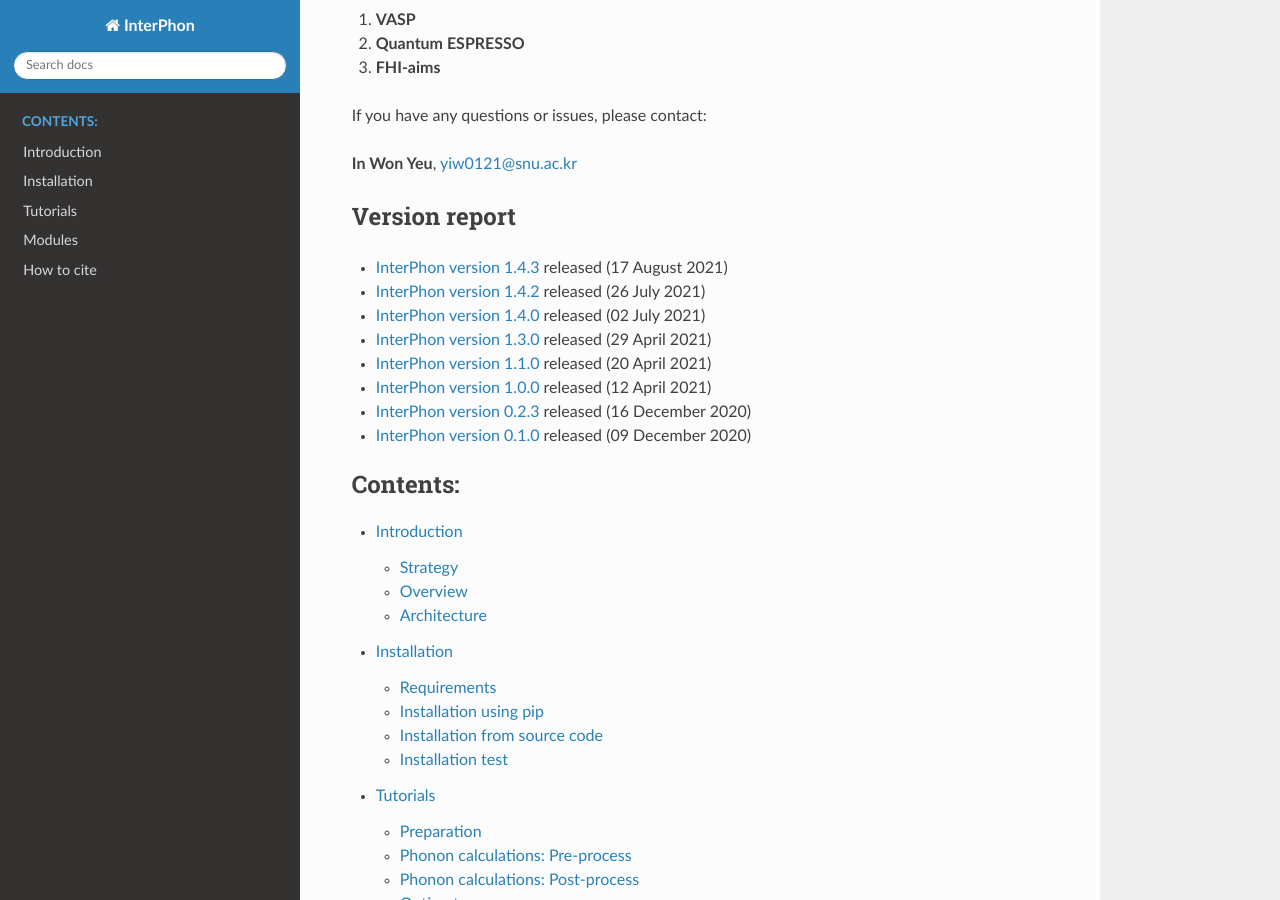
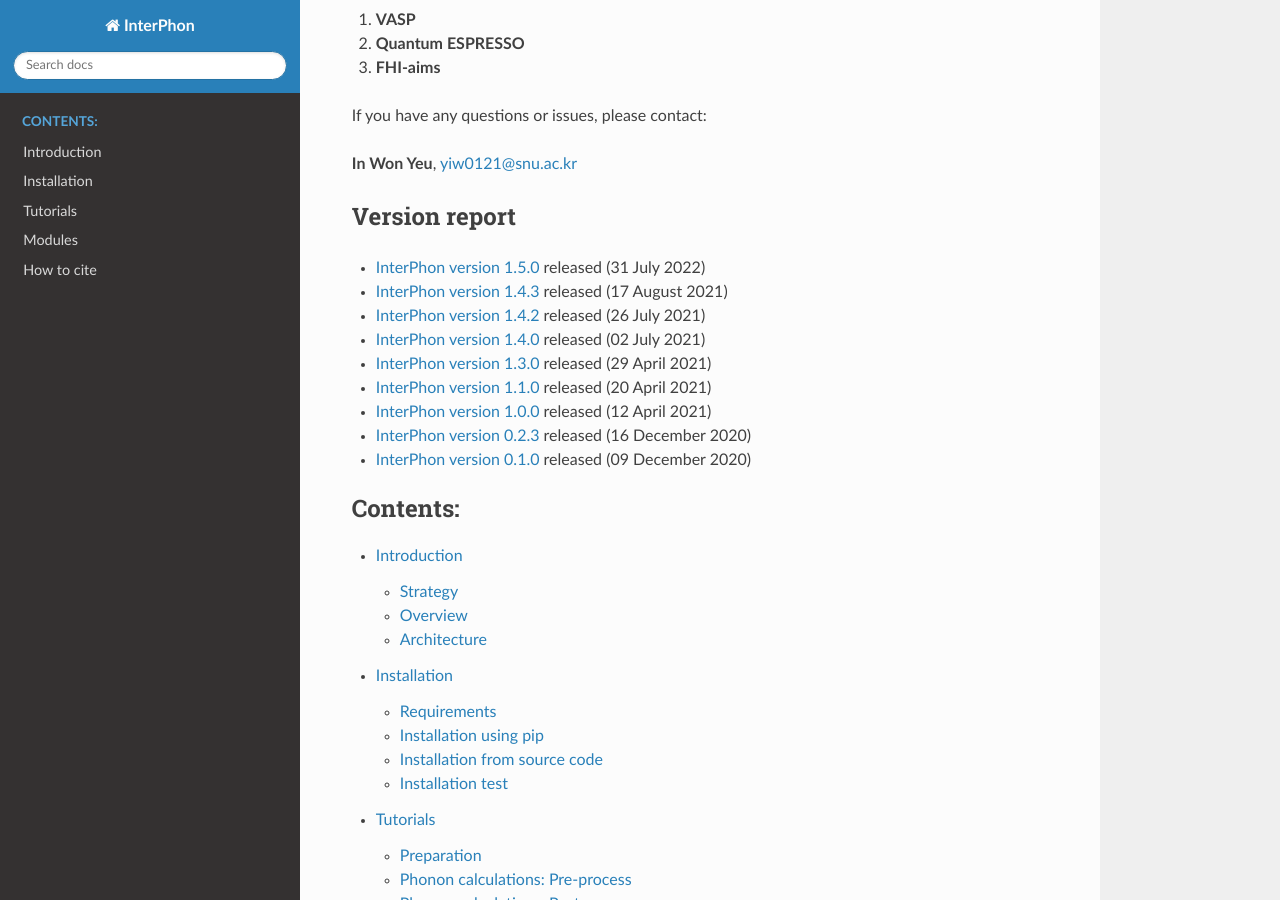
Before and after one commit to InWonYeu/interphon, a Sphinx documentation site: the page built from docs/source/index.rst, in a window 1280 px wide and 900 px high, scrolled down 368 px. Built offline with Sphinx 7.4.7 and the Read the Docs theme 2.0.0, drawn with Linux system fonts in a browser that asks for light colours.

Commit message:
Add files via upload

```diff
--- a/docs/source/conf.py
+++ b/docs/source/conf.py
@@ -30,7 +30,7 @@
 author = 'In Won Yeu'
 
 # The full version, including alpha/beta/rc tags
-release = '1.4.3'
+release = '1.5.0'
 
 
 # -- General configuration ---------------------------------------------------
--- a/docs/source/index.rst
+++ b/docs/source/index.rst
@@ -23,6 +23,7 @@
 Version report
 **************
 
+* `InterPhon version 1.5.0 <https://github.com/InWonYeu/interphon/tree/v1.5.0>`_ released (31 July 2022)
 * `InterPhon version 1.4.3 <https://github.com/InWonYeu/interphon/tree/v1.4.3>`_ released (17 August 2021)
 * `InterPhon version 1.4.2 <https://github.com/InWonYeu/interphon/tree/v1.4.2>`_ released (26 July 2021)
 * `InterPhon version 1.4.0 <https://github.com/InWonYeu/interphon/tree/v1.4.0>`_ released (02 July 2021)
```
